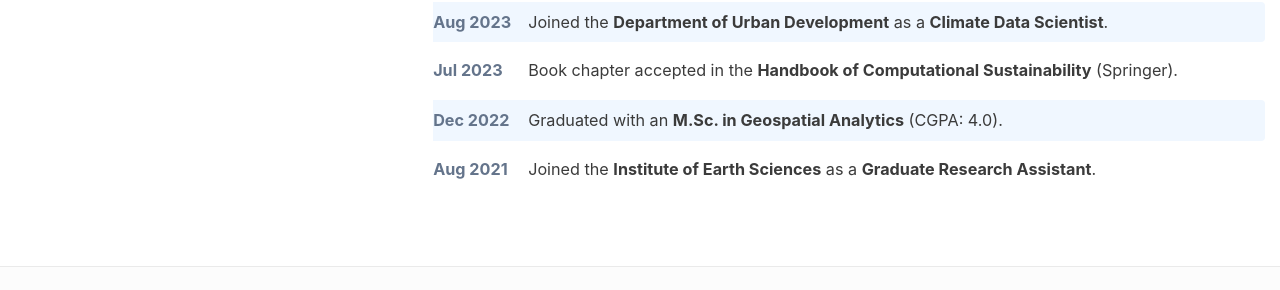
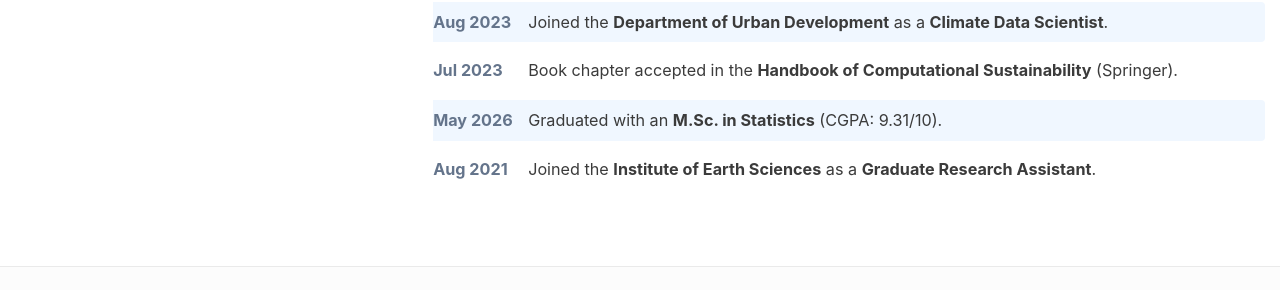
Before and after one commit to maibamrakeshsingh/maibamrakeshsingh.github.io, a Jekyll site: the page built from _pages/about.md, in a window 1280 px wide and 1382 px high. Shown: the part 1026-1316 px from the top of the window. Built offline with Jekyll 4.4.1, drawn with Linux system fonts in a browser that asks for light colours; a script bundle is joined from its source files by our own code; library files that are not in the unit come from our copies.

Commit message:
Update about.md

```diff
--- a/_pages/about.md
+++ b/_pages/about.md
@@ -239,8 +239,8 @@
   </div>
 
   <div class="timeline-item milestone">
-    <div class="timeline-date">Dec 2022</div>
-    <div class="timeline-content">Graduated with an <strong>M.Sc. in Geospatial Analytics</strong> (CGPA: 4.0).</div>
+    <div class="timeline-date">May 2026</div>
+    <div class="timeline-content">Graduated with an <strong>M.Sc. in Statistics</strong> (CGPA: 9.31/10).</div>
   </div>
 
   <div class="timeline-item">
```
